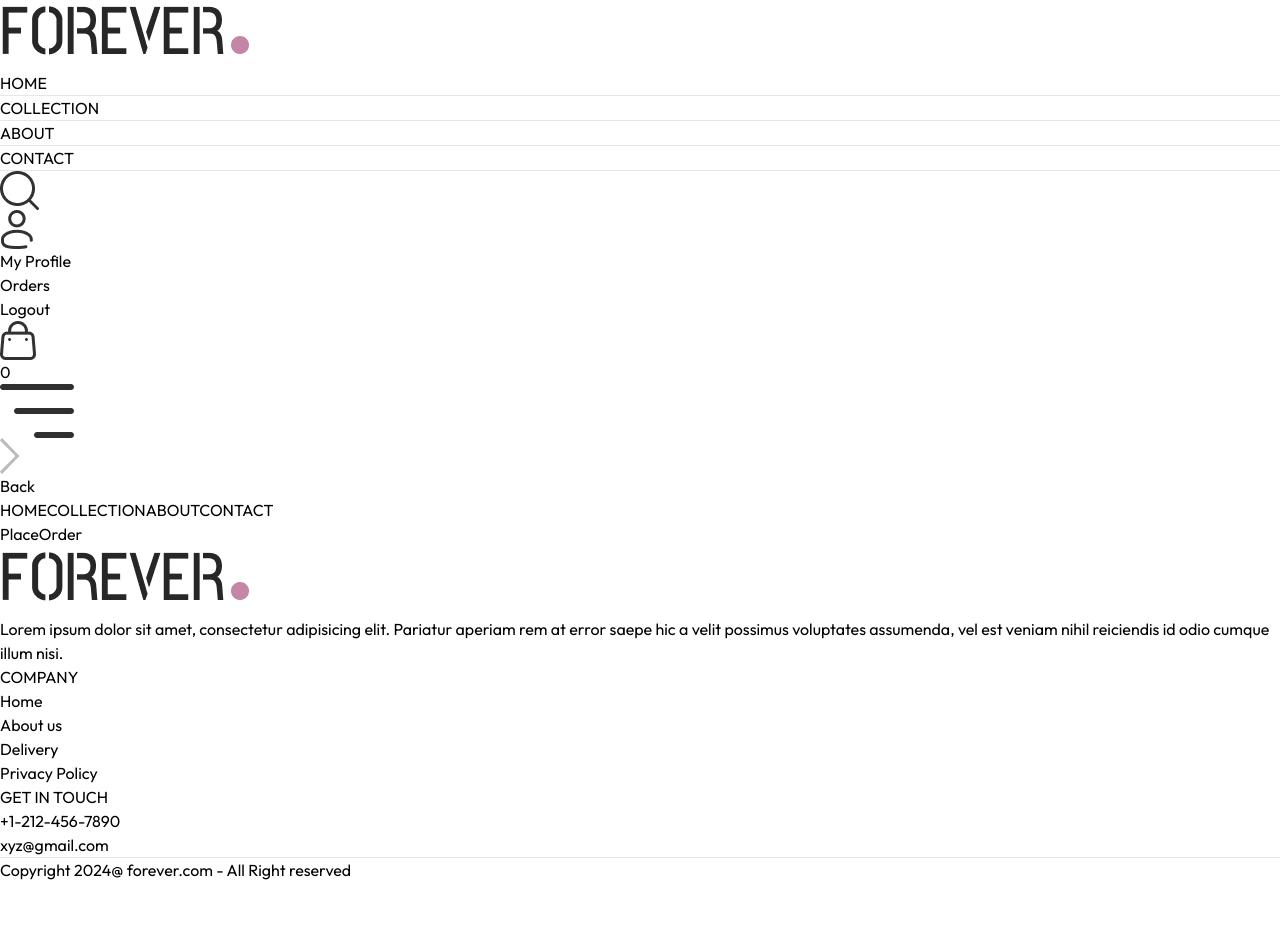
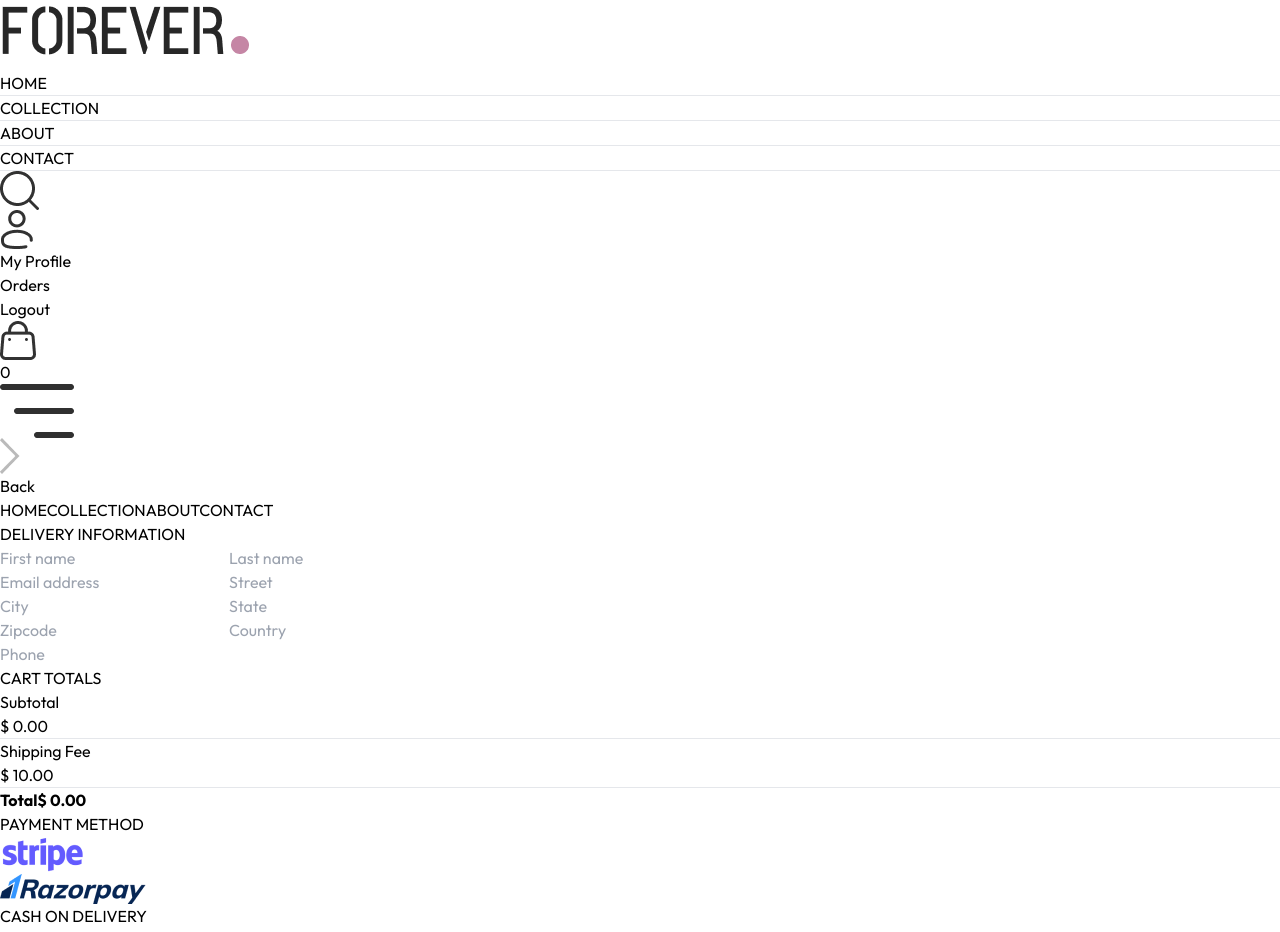
Before and after one commit to sushant4612/ecommerce-app, a React (Vite) app in the folder frontend/: page /place-order in a window 1280 px wide. Shown: the top 932 px of the page. Before the commit the page ends 882 px from the top, so only its background shows below. Built offline with nearby package versions, Linux system fonts and the light colour scheme.

Commit message:
Added PlaceOrder Component

```diff
--- a/frontend/src/components/CartTotal.jsx
+++ b/frontend/src/components/CartTotal.jsx
@@ -20,14 +20,16 @@
             <hr />
             <div className='flex justify-between'>
                 <p>Shipping Fee</p>
-                <p>{currency} {delivery_fee}</p>
+                <p>{currency} {delivery_fee}.00</p>
             </div>
             <hr />
             <div className='flex justify-between'>
                 <b>Total</b>
-                <b>{currency} {getCartAmount() === 0 ? 0 : getCartAmount() + delivery_fee}</b>
+                <b>{currency} {getCartAmount() === 0 ? 0 : getCartAmount() + delivery_fee}.00</b>
             </div>
         </div>
+
+
     </div>
   )
 }
--- a/frontend/src/context/ShopContext.jsx
+++ b/frontend/src/context/ShopContext.jsx
@@ -1,6 +1,7 @@
 import { createContext, useEffect, useState } from "react";
 import { products } from '../assets/frontend_assets/assets'
 import { toast } from "react-toastify";
+import { useNavigate } from "react-router-dom";
 
 export const ShopContext = createContext();
 
@@ -11,6 +12,7 @@
     const [search , setSearch] = useState('');
     const [showSearch, setShowSearch] = useState(false);
     const [cartItem, setCartItem] = useState({});
+    const navigate = useNavigate();
 
     const addToCart = async (itemId, size) => {
         if(!size){
@@ -51,7 +53,7 @@
         return totalCount;
     }
 
-    const getCartAmmount = async () => {
+    const getCartAmount =  () => {
         let totalAmount = 0;
 
         for(const items in cartItem){
@@ -79,7 +81,7 @@
     }
 
     const value = {
-        products, currency, delivery_fee, search, setSearch, showSearch, setShowSearch, cartItem, addToCart, getCartCount, updateQuantity, getCartAmmount
+        products, currency, delivery_fee, search, setSearch, showSearch, setShowSearch, cartItem, addToCart, getCartCount, updateQuantity, getCartAmount, navigate
     }
 
     return (
--- a/frontend/src/pages/Cart.jsx
+++ b/frontend/src/pages/Cart.jsx
@@ -2,10 +2,11 @@
 import { ShopContext } from '../context/ShopContext';
 import Title from '../components/Title'
 import { assets } from '../assets/frontend_assets/assets';
+import CartTotal from '../components/CartTotal';
 
 const Cart = () => {
 
-  const {updateQuantity,  products, currency, cartItem } = useContext(ShopContext);
+  const {updateQuantity,  products, currency, cartItem , navigate} = useContext(ShopContext);
 
   const [cartData, setCartData] = useState([]);
 
@@ -54,6 +55,14 @@
           })
         }
       </div>
+      <div className='flex justify-end'>
+            <div className='w-full sm:w-[450px]'>
+                <CartTotal/>
+                <div className='w-full text-end'>
+                  <button onClick={() => navigate('/place-order')} className='bg-black text-white text-sm my-8 px-8 py-3'>PROCEED TO CHECKOUT</button>
+                </div>
+            </div>
+        </div>
     </div>
   )
 }
--- a/frontend/src/pages/PlaceOrder.jsx
+++ b/frontend/src/pages/PlaceOrder.jsx
@@ -1,8 +1,59 @@
 import React from 'react'
+import Title from '../components/Title'
+import CartTotal from '../components/CartTotal'
+import { assets } from '../assets/frontend_assets/assets'
 
 const PlaceOrder = () => {
   return (
-    <div>PlaceOrder</div>
+    <div className='flex flex-col sm:flex-row justify-between gap-4 pt-5 sm:pt-14 min-h-[80vh] border-top'>
+      {/* ---------- Left Side ---------- */}
+      <div className='flex flex-col gap-4 w-full sm:max-w-[480px]'>
+        <div className='text-xl sm:text-2xl my-3'>
+          <Title text1={'DELIVERY'} text2={'INFORMATION'}/>
+        </div>
+        <div className='flex gap-3'>
+          <input type="text" className='border border-gray-300 rounded py-1.5 px-3.5 w-full' placeholder='First name'/>
+          <input type="text" className='border border-gray-300 rounded py-1.5 px-3.5 w-full' placeholder='Last name'/>
+        </div>
+          <input type="email" className='border border-gray-300 rounded py-1.5 px-3.5 w-full' placeholder='Email address'/>
+          <input type="text" className='border border-gray-300 rounded py-1.5 px-3.5 w-full' placeholder='Street'/>
+          <div className='flex gap-3'>
+            <input type="text" className='border border-gray-300 rounded py-1.5 px-3.5 w-full' placeholder='City'/>
+            <input type="text" className='border border-gray-300 rounded py-1.5 px-3.5 w-full' placeholder='State'/>
+        </div>
+        <div className='flex gap-3'>
+            <input type="number" className='border border-gray-300 rounded py-1.5 px-3.5 w-full' placeholder='Zipcode'/>
+            <input type="text" className='border border-gray-300 rounded py-1.5 px-3.5 w-full' placeholder='Country'/>
+        </div>
+        <input type="number" className='border border-gray-300 rounded py-1.5 px-3.5 w-full' placeholder='Phone'/>
+      </div>
+
+        {/* Right Side */}
+        <div className='mt-8'>
+          <div className='mt-8 min-w-80'>
+            <CartTotal/>
+          </div>
+
+          <div className='mt-12'>
+            <Title text1={'PAYMENT'} text2={'METHOD'} />
+            {/* ---------- Payment Method Selction */}
+            <div className='flex gap-3 lg:flex-grow'>
+              <div className='flex items-center gap-3 border p-2 px-3 cursor-pointer'>
+                <p className={`min-w-3.5 h-3.5 border rounded-full`}></p>
+                <img className='h-5 mx-4' src={assets.stripe_logo} alt="" />
+              </div>
+              <div className='flex items-center gap-3 border p-2 px-3 cursor-pointer'>
+                <p className={`min-w-3.5 h-3.5 border rounded-full`}></p>
+                <img className='h-5 mx-4' src={assets.razorpay_logo} alt="" />
+              </div>
+              <div className='flex items-center gap-3 border p-2 px-3 cursor-pointer'>
+                <p className={`min-w-3.5 h-3.5 border rounded-full`}></p>
+                <p className='text-gray-500 text-sm font-medium mx-4'>CASH ON DELIVERY</p>
+              </div>
+            </div>
+          </div>
+        </div>
+    </div>
   )
 }
 
```
